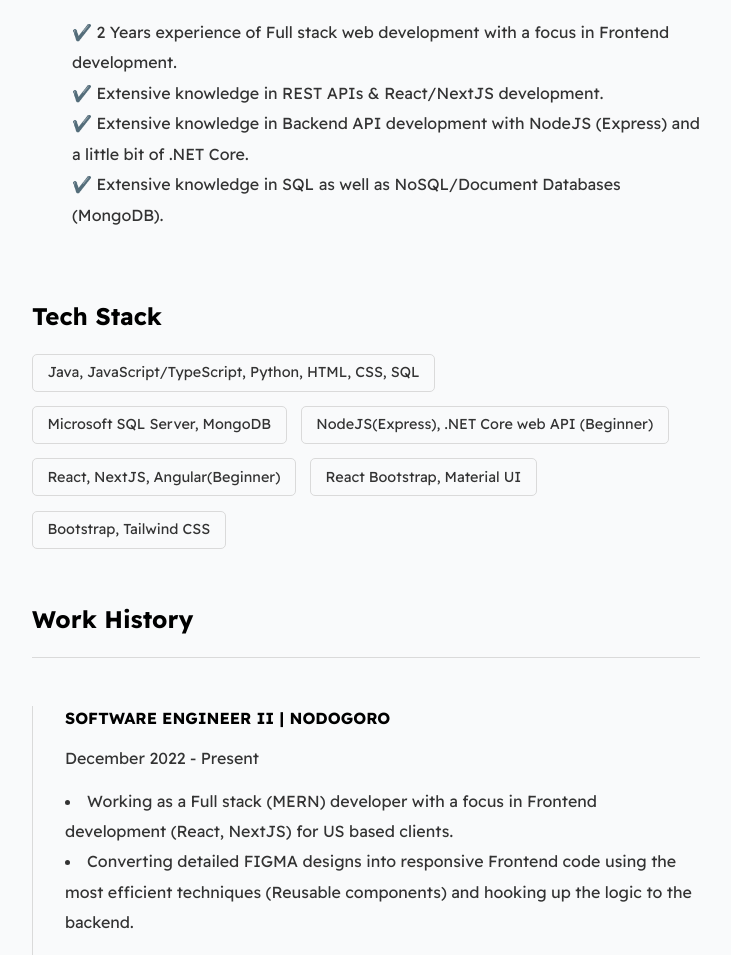
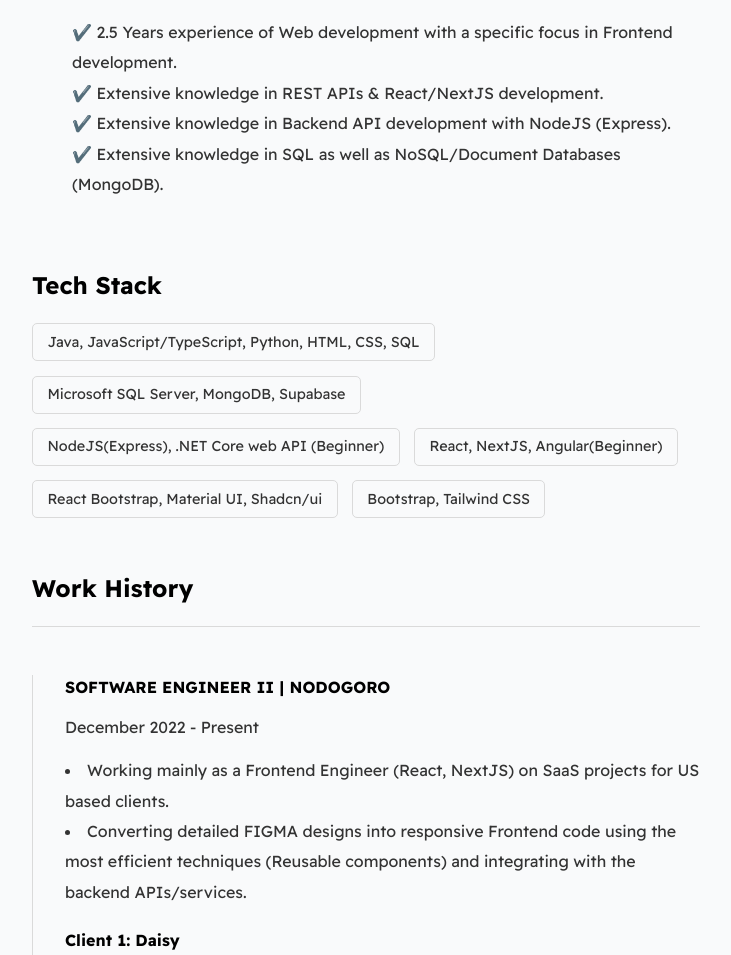
Before and after one commit to MohamedAyman98/Resume-Website, a plain HTML site: page index.html in a window 1280 px wide. Shown: the part 392-1347 px from the top of the page, without its empty margins (274-1005 px from the left). Drawn offline with Linux system fonts and the light colour scheme.

Commit message:
Add Konstant kreative client

```diff
--- a/index.html
+++ b/index.html
@@ -38,7 +38,7 @@
         <h2>Skills and Qualifications</h2>
         <ul id="qualifications--list">
           <li>
-            ✔️ 2 Years experience of Full stack web development with a focus in
+            ✔️ 2.5 Years experience of Web development with a specific focus in
             Frontend development.
           </li>
 
@@ -47,7 +47,7 @@
           </li>
           <li>
             ✔️ Extensive knowledge in Backend API development with NodeJS
-            (Express) and a little bit of .NET Core.
+            (Express).
           </li>
           <li>
             ✔️ Extensive knowledge in SQL as well as NoSQL/Document Databases
@@ -63,7 +63,7 @@
             <span>Java, JavaScript/TypeScript, Python, HTML, CSS, SQL</span>
           </div>
           <div class="card--techstack">
-            <span>Microsoft SQL Server, MongoDB</span>
+            <span>Microsoft SQL Server, MongoDB, Supabase</span>
           </div>
           <div class="card--techstack">
             <span>NodeJS(Express), .NET Core web API (Beginner)</span>
@@ -72,7 +72,7 @@
             <span>React, NextJS, Angular(Beginner)</span>
           </div>
           <div class="card--techstack">
-            <span>React Bootstrap, Material UI</span>
+            <span>React Bootstrap, Material UI, Shadcn/ui</span>
           </div>
           <div class="card--techstack">
             <span>Bootstrap, Tailwind CSS</span>
@@ -89,13 +89,13 @@
           <p>December 2022 - Present</p>
           <p>
             <li>
-              Working as a Full stack (MERN) developer with a focus in Frontend
-              development (React, NextJS) for US based clients.
+              Working mainly as a Frontend Engineer (React, NextJS) on SaaS
+              projects for US based clients.
             </li>
             <li>
               Converting detailed FIGMA designs into responsive Frontend code
               using the most efficient techniques (Reusable components) and
-              hooking up the logic to the backend.
+              integrating with the backend APIs/services.
             </li>
           </p>
           <h4>Client 1: Daisy</h4>
@@ -136,11 +136,18 @@
               development environment where features are being changed and added
               continuously.
             </li>
-
             <li>
               The apps were developed using modern NextJS 13 with TypeScript &
               Vercel, Tailwind CSS and Material UI.
             </li>
+            <h4>Client 3: Konstant Kreative</h4>
+            <ul>
+              <li>
+                Developed a Web App using NextJS, tailwind, vercel, shadcn/ui
+                combo to replace their old/existing website (developed with
+                Bubble)
+              </li>
+            </ul>
           </ul>
         </div>
 
```
Also changed, not shown: 2 other files.
